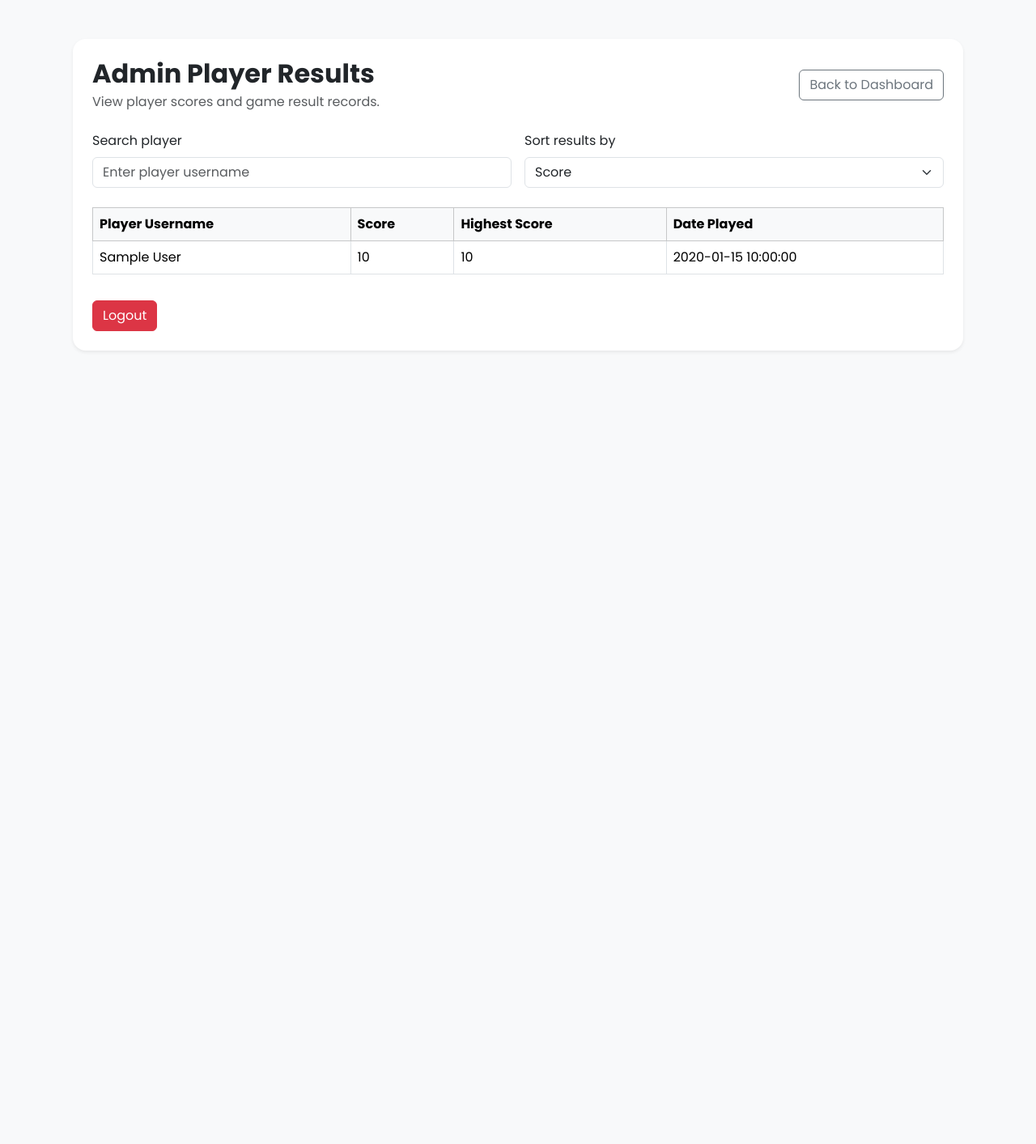
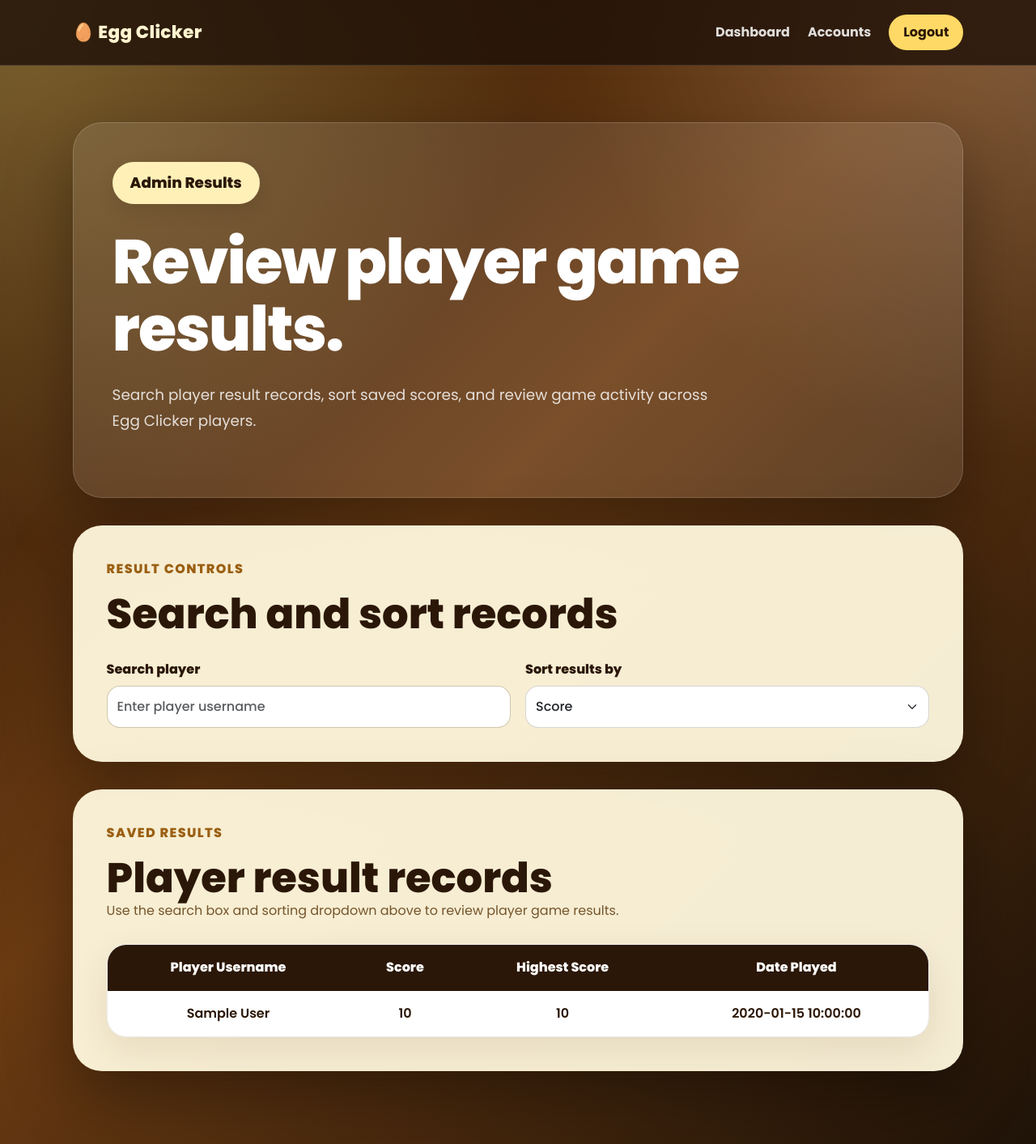
Before and after one commit to audreycxy/Agile_Web_Project, a Flask app: page /admin_player_results in a window 1280 px wide. Shown: the whole page at 81% size. Before the commit the page ends 434 px from the top, so only its background shows below. Run offline with Flask 3, Linux system fonts and the light colour scheme; the visitor is signed in with stand-in values (Sample User, id 1); tables that the repository leaves empty hold one stand-in row (values such as "Sample post").

Commit message:
Redesign admin player results page with game theme

```diff
--- a/Clicking_Game/static/css/style.css
+++ b/Clicking_Game/static/css/style.css
@@ -789,6 +789,10 @@ a:hover {
   .admin-account-filter-form .btn {
     width: 100%;
   }
+
+  .admin-results-controls {
+    grid-template-columns: 1fr;
+  }
 }
 
 /* PLAYER DASHBOARD HERO REFINEMENT */
@@ -1110,3 +1114,16 @@ a:hover {
   margin-bottom: 0;
   color: var(--egg-muted-brown);
 }
+
+/* ADMIN PLAYER RESULTS PAGE */
+
+.admin-results-controls {
+  display: grid;
+  grid-template-columns: repeat(2, minmax(0, 1fr));
+  gap: 18px;
+}
+
+.admin-results-table th,
+.admin-results-table td {
+  vertical-align: middle;
+}
--- a/Clicking_Game/templates/admin/admin_player_results.html
+++ b/Clicking_Game/templates/admin/admin_player_results.html
@@ -1,153 +1,102 @@
 <!doctype html>
 <html lang="en">
   <head>
-    <!--
-      Basic HTML document settings.
-      This page is a Jinja template rendered by Flask.
-      It displays game result records for admin users.
-    -->
+    <!-- Page metadata and external style resources -->
     <meta charset="UTF-8" />
     <meta name="viewport" content="width=device-width, initial-scale=1.0" />
+    <title>Admin Player Results | Egg Clicker</title>
 
-    <!-- Page title shown in the browser tab -->
-    <title>Admin Player Results</title>
-
-    <!--
-      Bootstrap CSS CDN.
-      Knowledge point: using a front-end framework to quickly create responsive layout,
-      buttons, cards, tables, spacing, and form controls.
-    -->
+    <!-- Bootstrap and Google Fonts -->
     <link
       href="https://cdn.jsdelivr.net/npm/bootstrap@5.3.3/dist/css/bootstrap.min.css"
       rel="stylesheet"
     />
-
-    <!--
-      Google Fonts connection.
-      Knowledge point: external resources can be linked in the HTML head section
-      to improve the visual design of the page.
-    -->
     <link rel="preconnect" href="https://fonts.googleapis.com" />
     <link rel="preconnect" href="https://fonts.gstatic.com" crossorigin />
-
     <link
-      href="https://fonts.googleapis.com/css2?family=Poppins:wght@400;500;600;700&display=swap"
+      href="https://fonts.googleapis.com/css2?family=Poppins:wght@400;500;600;700;800&display=swap"
       rel="stylesheet"
     />
 
-    <!--
-      Project custom CSS file.
-      Flask knowledge point: url_for('static', filename='...') is used to correctly
-      load static files such as CSS, JavaScript, and images from the static folder.
-    -->
+    <!-- Custom CSS file -->
     <link
       rel="stylesheet"
       href="{{ url_for('static', filename='css/style.css') }}"
     />
   </head>
 
-  <body>
-    <!--
-      Main page container.
-      Bootstrap knowledge point: container and py-5 are used to center the content
-      and add vertical spacing.
-    -->
-    <div class="container py-5">
-      <!--
-        Bootstrap card component.
-        This card groups all admin player result content into one visual section.
-      -->
-      <div class="card shadow-sm border-0 mx-auto" style="max-width: 1100px">
-        <div class="card-body p-4">
-          <!--
-            Header section.
-            It includes the page title, description, and navigation button.
-            Knowledge point: d-flex and justify-content-between create a horizontal layout.
-          -->
-          <div class="d-flex justify-content-between align-items-center mb-4">
-            <div>
-              <h2 class="mb-1">Admin Player Results</h2>
+  <body class="dashboard-page">
+    <!-- Shared game-style navigation bar -->
+    <nav class="game-navbar">
+      <a href="{{ url_for('auth.admin_dashboard') }}" class="game-logo">
+        🥚 Egg Clicker
+      </a>
 
-              <!--
-                Page description for the admin user.
-                This explains the purpose of the page in plain language.
-              -->
-              <p class="text-muted mb-0">
-                View player scores and game result records.
+      <div class="game-nav-links">
+        <a href="{{ url_for('auth.admin_dashboard') }}">Dashboard</a>
+        <a href="{{ url_for('auth.admin_accounts') }}">Accounts</a>
+        <a href="{{ url_for('auth.logout') }}" class="nav-signup">Logout</a>
+      </div>
+    </nav>
+
+    <main class="dashboard-layout">
+      <!-- Page header -->
+      <section class="dashboard-hero">
+        <p class="hero-badge">Admin Results</p>
+
+        <h1>Review player game results.</h1>
+
+        <p>
+          Search player result records, sort saved scores, and review game
+          activity across Egg Clicker players.
         </p>
+      </section>
+
+      <!-- Search and sort controls -->
+      <section class="dashboard-panel">
+        <div class="dashboard-panel-header">
+          <p class="section-label">Result controls</p>
+          <h2>Search and sort records</h2>
         </div>
 
-            <!--
-              Navigation link back to the admin dashboard.
-              Flask/Jinja knowledge point:
-              url_for('auth.admin_dashboard') generates the correct URL based on
-              the Flask route name, rather than hard-coding the URL.
-            -->
-            <a href="{{ url_for('auth.admin_dashboard') }}" class="btn btn-outline-secondary">Back to Dashboard</a>
-          </div>
-
-          <!--
-            Search and sort controls.
-            Client-side interaction is handled by admin_player_results.js.
-            This keeps HTML structure separate from JavaScript behaviour.
-          -->
-          <div class="row g-3 mb-4">
-            <div class="col-md-6">
-              <label for="searchInput" class="form-label">Search player</label>
-
-              <!--
-                Search input for filtering player usernames.
-                Knowledge point: the input has an id so JavaScript can select it
-                using document.getElementById("searchInput").
-
-                Important:
-                There is no inline onkeyup="searchTable()" here.
-                The keyup event is connected in the external JS file.
-              -->
+        <div class="admin-results-controls">
+          <div>
+            <label for="searchInput" class="auth-label">Search player</label>
             <input
               type="text"
               id="searchInput"
-                class="form-control"
+              class="form-control auth-input"
               placeholder="Enter player username"
             />
           </div>
 
-            <div class="col-md-6">
-              <label for="sortSelect" class="form-label">Sort results by</label>
-
-              <!--
-                Dropdown menu for sorting the table.
-                Knowledge point: each option value is used by JavaScript to decide
-                which column should be used for sorting.
-
-                Important:
-                There is no inline onchange="sortTable()" here.
-                The change event is connected in the external JS file.
-              -->
-              <select id="sortSelect" class="form-select">
+          <div>
+            <label for="sortSelect" class="auth-label">Sort results by</label>
+            <select id="sortSelect" class="form-select auth-input">
               <option value="score">Score</option>
               <option value="highest">Highest Score</option>
               <option value="date">Date Played</option>
             </select>
           </div>
         </div>
+      </section>
 
-          <!--
-            Responsive table wrapper.
-            Bootstrap knowledge point: table-responsive helps the table display
-            properly on smaller screens.
-          -->
-          <div class="table-responsive">
-            <!--
-              Results table.
-              The id="resultsTable" allows the external JavaScript file to find
-              this table and apply search/sort behaviour.
-            -->
-            <table
-              class="table table-bordered table-hover align-middle"
-              id="resultsTable"
-            >
-              <thead class="table-light">
+      <!-- Player results table -->
+      <section class="dashboard-panel">
+        <div class="dashboard-panel-header admin-table-header">
+          <div>
+            <p class="section-label">Saved results</p>
+            <h2>Player result records</h2>
+            <p class="admin-panel-description mb-0">
+              Use the search box and sorting dropdown above to review player
+              game results.
+            </p>
+          </div>
+        </div>
+
+        <div class="history-table-wrap">
+          <table class="history-table admin-results-table" id="resultsTable">
+            <thead>
               <tr>
                 <th>Player Username</th>
                 <th>Score</th>
@@ -157,58 +106,27 @@
             </thead>
 
             <tbody>
-                <!--
-                  Jinja loop.
-                  Flask knowledge point:
-                  The backend route passes a results list into this template.
-                  Jinja renders one table row for each result record.
-                -->
               {% for result in results %}
               <tr>
                 <td>
-                    <!--
-                      Conditional rendering.
-                      If the result still has a linked user account, display the user's name.
-                      Otherwise, show Guest/Deleted User.
-                    -->
                   {% if result.user %} {{ result.user.name }} {% else %}
                   Guest/Deleted User {% endif %}
                 </td>
 
-                  <!--
-                    Display the score stored in this game result record.
-                  -->
                 <td>{{ result.score }}</td>
 
-                  <!--
-                    Display the highest score for the related user.
-                    The backend provides highest_scores as a dictionary.
-                    If there is no value found, result.score is used as a fallback.
-                  -->
-                  <td>
-                    {{ highest_scores.get(result.user_id, result.score) }}
-                  </td>
+                <td>{{ highest_scores.get(result.user_id, result.score) }}</td>
 
-                  <!--
-                    Date column.
-                    The visible text is formatted for users.
-                    The data-date attribute stores the original date value so JavaScript
-                    can sort the records accurately by date.
-                  -->
                 <td data-date="{{ result.created_at }}">
                   {% if result.created_at %} {{
-                    result.created_at.strftime('%Y-%m-%d %H:%M:%S') }} {% else
-                    %} N/A {% endif %}
+                  result.created_at.strftime('%Y-%m-%d %H:%M:%S') }} {% else %}
+                  N/A {% endif %}
                 </td>
               </tr>
 
-                <!--
-                  Jinja else block.
-                  This is displayed when the results list is empty.
-                -->
               {% else %}
               <tr>
-                  <td colspan="4" class="text-center text-muted">
+                <td colspan="4" class="history-empty">
                   No player results found.
                 </td>
               </tr>
@@ -216,37 +134,13 @@
             </tbody>
           </table>
         </div>
+      </section>
+    </main>
 
-          <!--
-            Logout button.
-            Flask/Jinja knowledge point:
-            url_for('auth.logout') generates the correct logout route URL.
-          -->
-          <div class="mt-3">
-            <a href="{{ url_for('auth.logout') }}" class="btn btn-danger">
-              Logout
-            </a>
-          </div>
-        </div>
-      </div>
-    </div>
-
-    <!--
-      Bootstrap JavaScript bundle.
-      This enables Bootstrap interactive components if needed.
-    -->
+    <!-- Bootstrap JavaScript bundle -->
     <script src="https://cdn.jsdelivr.net/npm/bootstrap@5.3.3/dist/js/bootstrap.bundle.min.js"></script>
 
-    <!--
-      External JavaScript file for this page.
-      Project requirement / issue:
-      "Separate script to js folder and html remains in the templates."
-
-      This means:
-      - HTML structure remains in templates/admin_player_results.html
-      - JavaScript behaviour is moved to static/js/admin_player_results.js
-      - The template only links to the JS file using url_for('static', ...)
-    -->
+    <!-- External JavaScript file for search and sorting -->
     <script src="{{ url_for('static', filename='js/admin_player_results.js') }}"></script>
   </body>
 </html>
```
Lines whose indentation alone changed are shown as unchanged.
